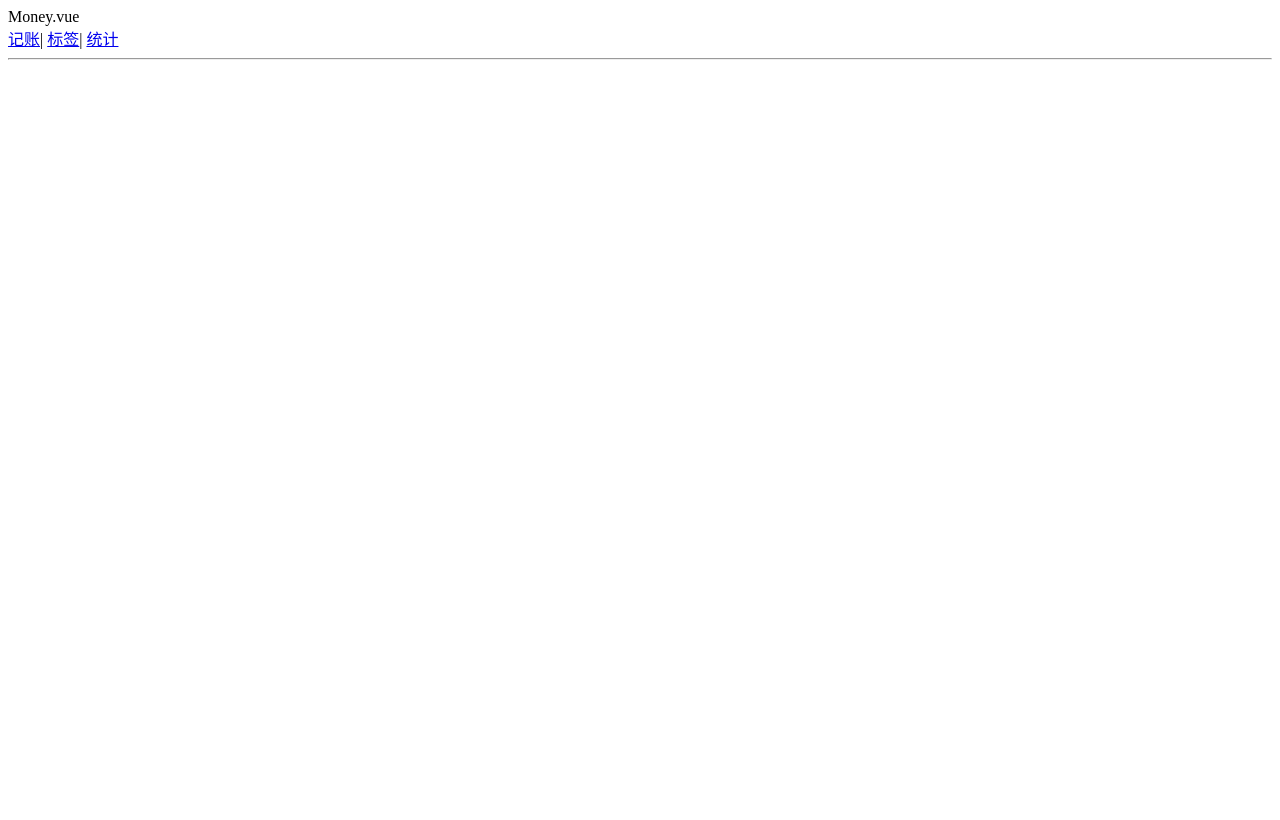
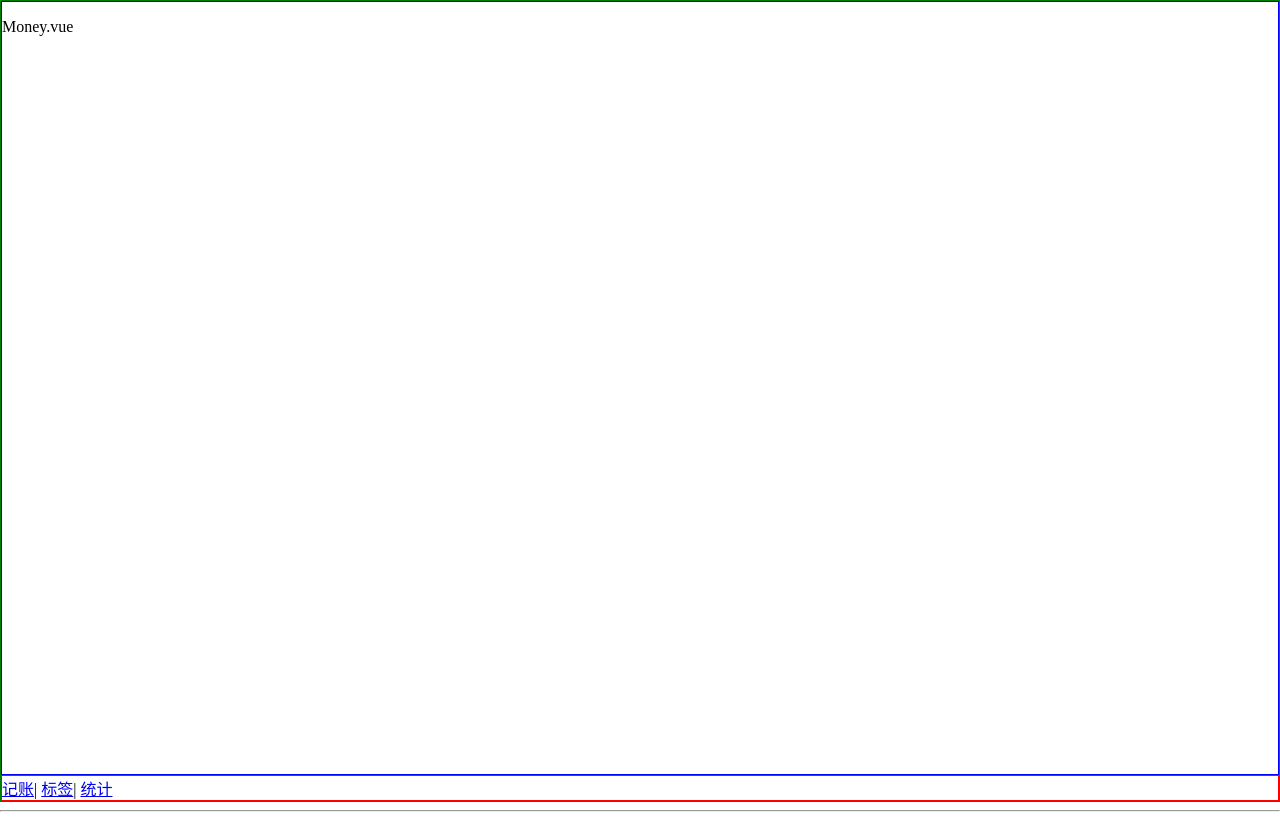
Before and after one commit to liuyu-22/account-1, a Vue app: page /statistics#/money in a window 1280 px wide. Built offline with nearby package versions, Linux system fonts and the light colour scheme.

Commit message:
Money 页面布局

```diff
--- a/src/App.vue
+++ b/src/App.vue
@@ -7,7 +7,10 @@
 </template>
 
 <style lang="scss">
-
+body{
+  margin: 0;padding: 0;
+  box-sizing: border-box;
+}
 #app {
   font-family: Avenir, Helvetica, Arial, sans-serif;
   -webkit-font-smoothing: antialiased;
--- a/src/components/Nav.vue
+++ b/src/components/Nav.vue
@@ -1,5 +1,5 @@
 <template>
-  <div>
+  <div class="nav"  >
     <router-link to="/money"> 记账</router-link>|
     <router-link to="/labels"> 标签</router-link>|
     <router-link to="/statistics"> 统计</router-link>
@@ -13,5 +13,6 @@
 </script>
 
 <style lang="scss" scoped>
+.nav{border: 1px solid red}
 
 </style>
--- a/src/views/Money.vue
+++ b/src/views/Money.vue
@@ -1,6 +1,8 @@
 <template>
-<div>
-  Money.vue
+<div class="Nav-wrapper">
+  <div class="content">
+    <p>Money.vue</p>
+  </div>
   <Nav />
 </div>
 
@@ -13,5 +15,15 @@
 </script>
 
 <style lang="scss" scoped>
-
+.Nav-wrapper{
+  border: 1px solid green;
+  display: flex;
+  flex-direction: column;
+  height: 100vh;
+}
+.content{
+  border: 1px solid blue;
+  overflow: auto;
+  flex-grow: 1;
+}
 </style>
```
